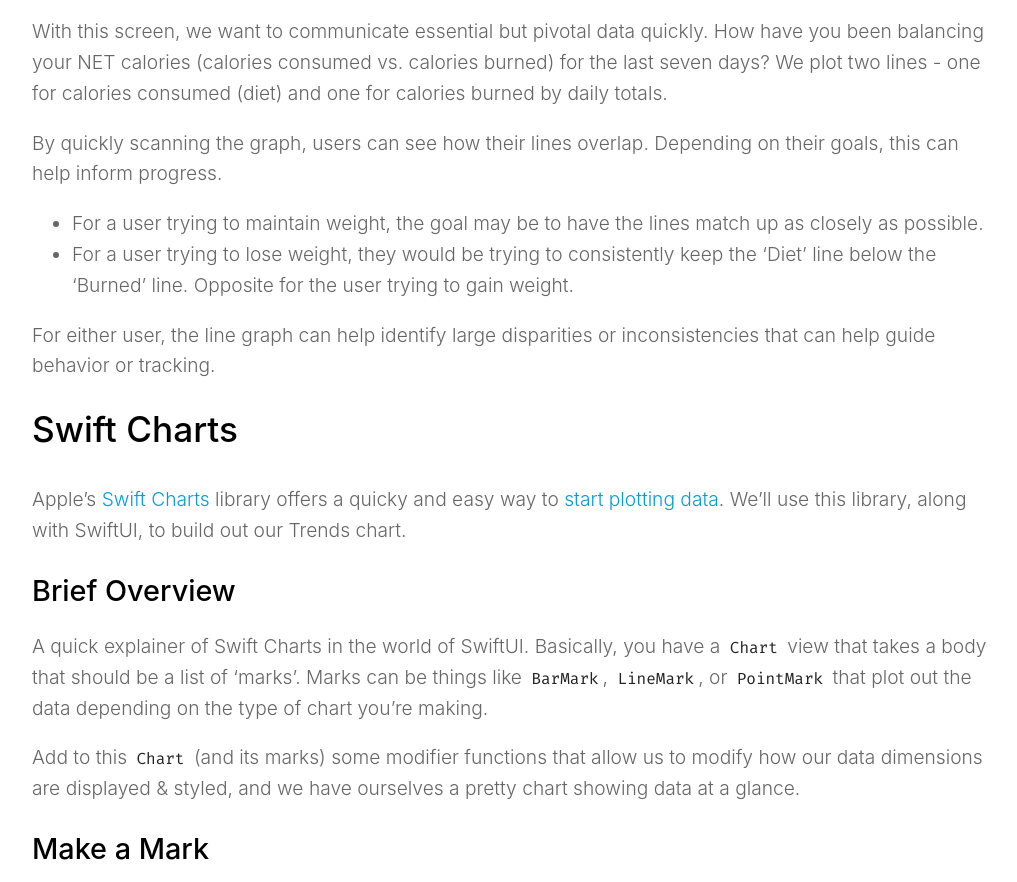
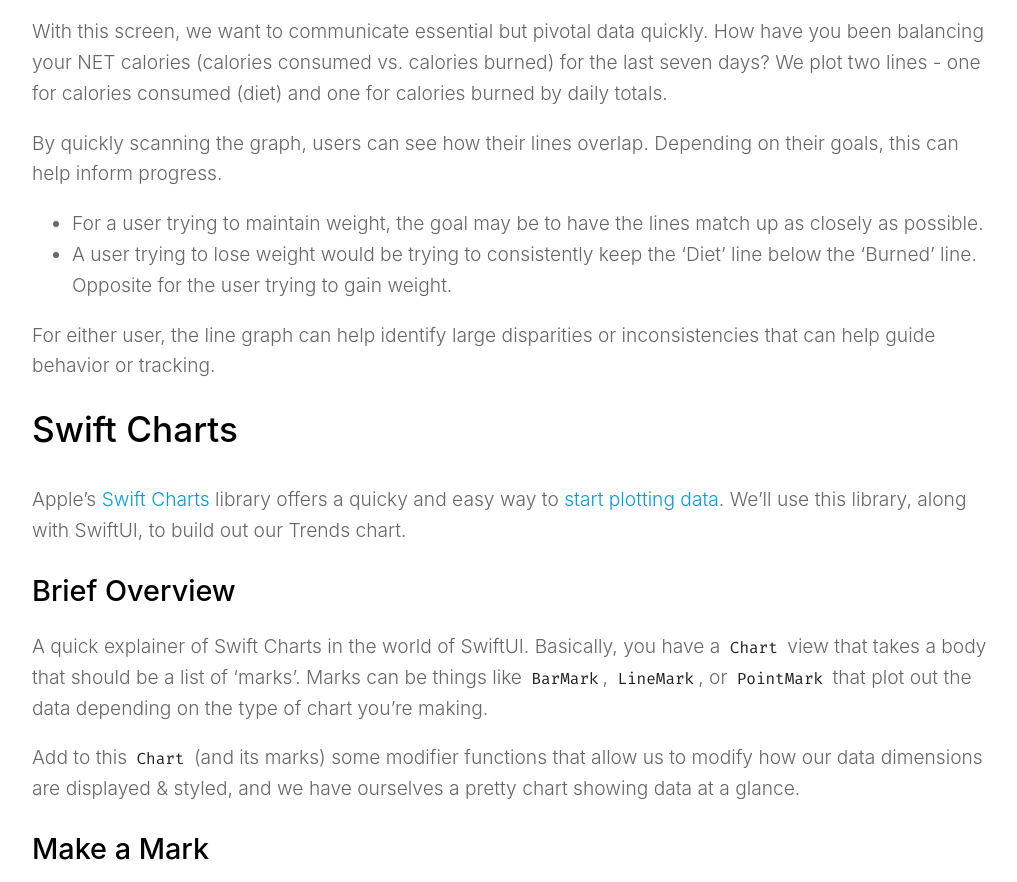
Before and after one commit to Base11Studios/base11site, a Jekyll site: the page built from _posts/2023-03-23-pretty-swiftui-line-charts.md, in a window 1280 px wide and 900 px high, scrolled down 1317 px, cut to the strip 18-900 px from the top of the window. Shown: the whole strip, without its empty margins (128-1145 px from the left). Built offline with Jekyll 4.4.1, drawn with Linux system fonts in a browser that asks for light colours; nearby versions of some CDN libraries; library files that are not in the unit come from our copies.

Commit message:
Update _posts/2023-03-23-pretty-swiftui-line-charts.md
Co-authored-by: Ryan Klein <ryan@base11studios.com>

```diff
--- a/_posts/2023-03-23-pretty-swiftui-line-charts.md
+++ b/_posts/2023-03-23-pretty-swiftui-line-charts.md
@@ -25,7 +25,7 @@
 By quickly scanning the graph, users can see how their lines overlap. Depending on their goals, this can help inform progress.
 
 - For a user trying to maintain weight, the goal may be to have the lines match up as closely as possible.
-- For a user trying to lose weight, they would be trying to consistently keep the 'Diet' line below the 'Burned' line. Opposite for the user trying to gain weight.
+- A user trying to lose weight would be trying to consistently keep the 'Diet' line below the 'Burned' line. Opposite for the user trying to gain weight.
 
 For either user, the line graph can help identify large disparities or inconsistencies that can help guide behavior or tracking.
 
```
